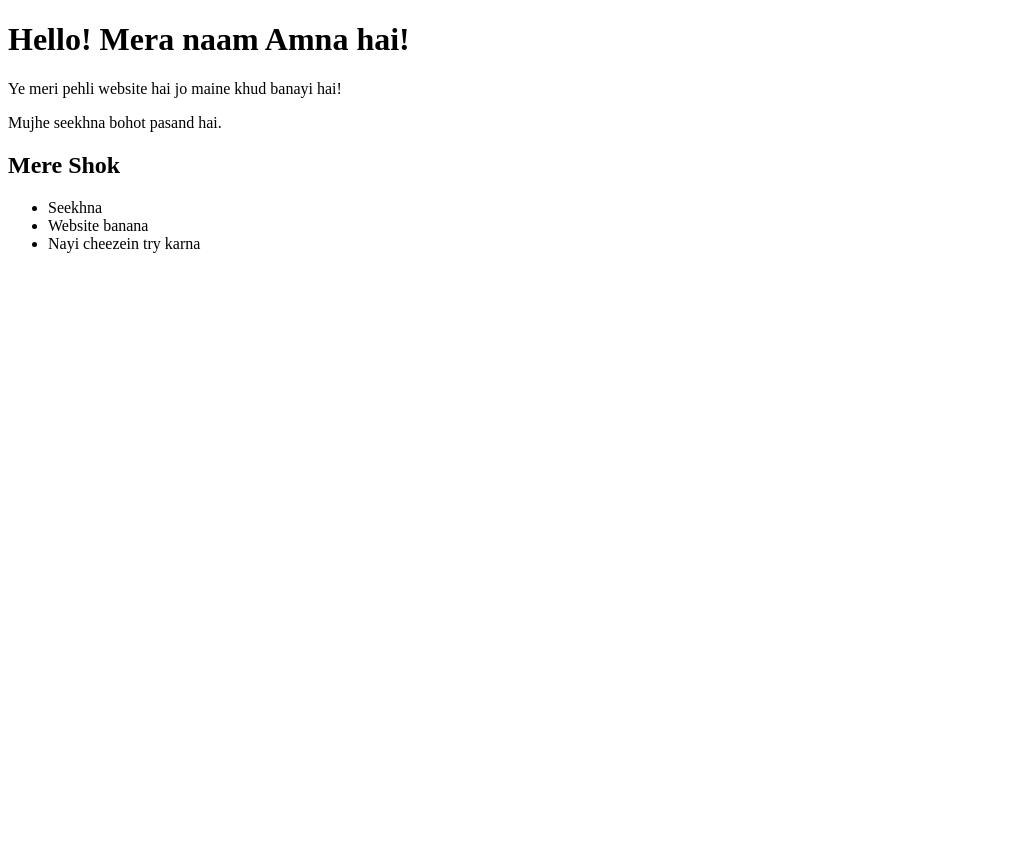
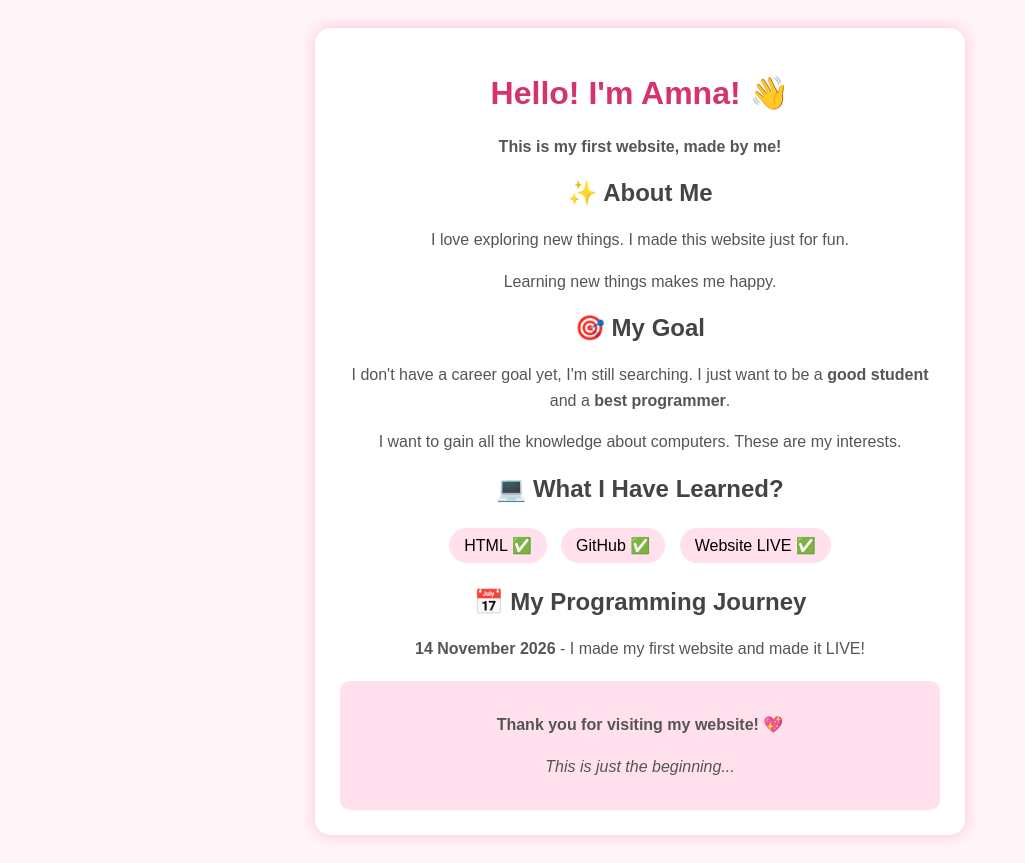
Before and after one commit to Amna-learns/my-first-project, a plain HTML site: page index.html in a window 1280 px wide. Shown: the whole page, without its empty margins (0-1025 px from the left). Before the commit the page ends 800 px from the top, so only its background shows below. Drawn offline with Linux system fonts and the light colour scheme.

Commit message:
Update index.html

```diff
--- a/index.html
+++ b/index.html
@@ -1,17 +1,45 @@
 <!DOCTYPE html>
 <html>
 <head>
-<title>Amna's Website</title>
+<title>Amna - My First Website</title>
+<style>
+body { font-family: Arial; background: #fff5f8; text-align: center; padding: 20px; }
+.box { background: white; max-width: 600px; margin: auto; padding: 25px; border-radius: 15px; box-shadow: 0 0 15px #ffc0d0; }
+h1 { color: #d6336c; }
+h2 { color: #444; }
+p { color: #555; line-height: 1.6; }
+.skill { background: #ffe0ec; display: inline-block; padding: 8px 15px; margin: 5px; border-radius: 20px; }
+.thanks { background: #ffe0ec; padding: 15px; border-radius: 10px; margin-top: 20px; }
+</style>
 </head>
 <body>
-<h1>Hello! Mera naam Amna hai!</h1>
-<p>Ye meri pehli website hai jo maine khud banayi hai!</p>
-<p>Mujhe seekhna bohot pasand hai.</p>
-<h2>Mere Shok</h2>
-<ul>
-<li>Seekhna</li>
-<li>Website banana</li>
-<li>Nayi cheezein try karna</li>
-</ul>
+<div class="box">
+<h1>Hello! I'm Amna! 👋</h1>
+<p><b>This is my first website, made by me!</b></p>
+
+<h2>✨ About Me</h2>
+<p>I love exploring new things. I made this website just for fun.</p>
+<p>Learning new things makes me happy.</p>
+
+<h2>🎯 My Goal</h2>
+<p>I don't have a career goal yet, I'm still searching. I just want to be a <b>good student</b> and a <b>best programmer</b>.</p>
+<p>I want to gain all the knowledge about computers. These are my interests.</p>
+
+<h2>💻 What I Have Learned?</h2>
+<div>
+<span class="skill">HTML ✅</span>
+<span class="skill">GitHub ✅</span>
+<span class="skill">Website LIVE ✅</span>
+</div>
+
+<h2>📅 My Programming Journey</h2>
+<p><b>14 November 2026</b> - I made my first website and made it LIVE!</p>
+
+<div class="thanks">
+<p><b>Thank you for visiting my website! 💖</b></p>
+<p><i>This is just the beginning...</i></p>
+</div>
+
+</div>
 </body>
 </html>
```
